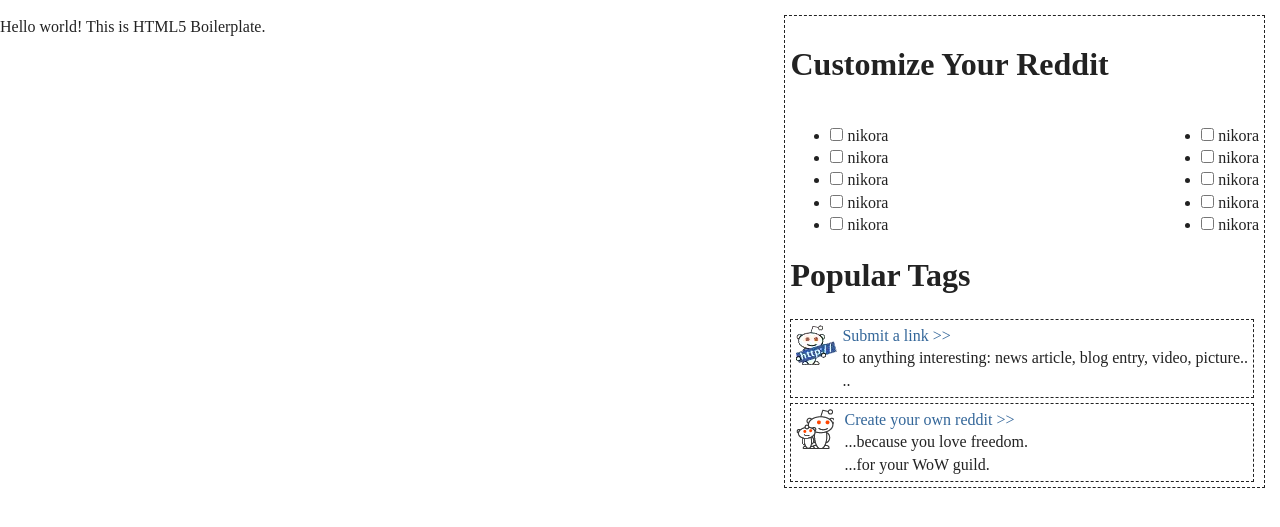
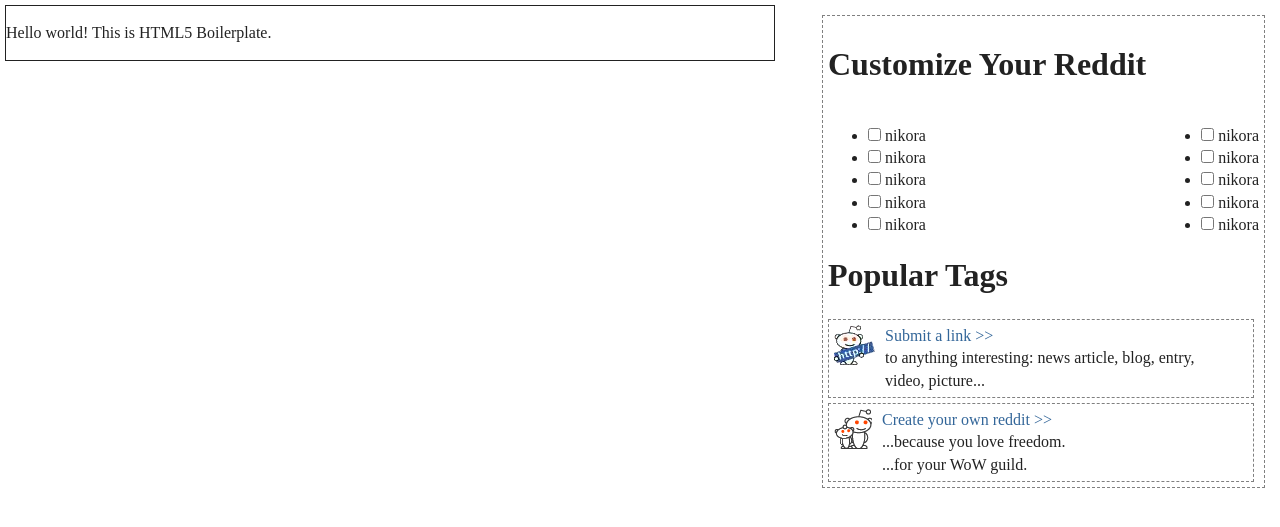
Before and after one commit to nbarateli/MidProjectReddit, a PHP site: page / in a window 1280 px wide. Shown: the part 42-569 px from the top of the page. Run offline with PHP 8.4, Linux system fonts and the light colour scheme; some libraries are stand-ins or nearby versions.

Commit message:
fixed the sidebar texts

```diff
--- a/css/main.css
+++ b/css/main.css
@@ -313,10 +313,11 @@ a {
 #side {
   float: right;
   border: none;
+  width: 35%;
 }
 
 .side {
-  border: 1px dashed;
+  border: 1px dashed gray;
   padding: 5px;
   overflow: hidden;
   margin: 5px 5px 0 0;
@@ -329,6 +330,15 @@ a {
 
 #checklist-2 {
   float: right;
+}
+
+#content {
+  clear: bottom;
+  float: left;
+  border: 1px solid;
+  width: 60%;
+  margin: 5px 5px;
+
 }
 
 #customize {
@@ -347,4 +357,5 @@ a {
 
 .side-content {
   float: left;
+  width: 85%;
 }
--- a/index.php
+++ b/index.php
@@ -28,7 +28,7 @@
     <li class="menu-item"><a class="menu-link" href="#">Niko</a></li>
   </ul>
 </div>
-<div id="content"></div>
+
 <div id="side" class="side">
   <div id="customize" class="side">
     <h1>Customize Your Reddit</h1>
@@ -53,13 +53,10 @@
       <h1>Popular Tags</h1>
     </div>
     <div id="submit" class="side">
-      <div class="logo"><img src="img/reddit_submit.png"></div>
+      <div class="logo"><img class="logo" src="img/reddit_submit.png"></div>
       <div class="side-content">
-        <a href="#">Submit a link >></a>
-        <br>
-        to anything interesting: news article, blog entry, video, picture..
-        <br>
-        ..
+        <a href="#">Submit a link >></a><br>
+        to anything interesting: news article, blog, entry, video, picture...
       </div>
     </div>
     <div id="create" class="side">
@@ -75,7 +72,9 @@
   </div>
 </div>
 <!-- Add your site or application content here -->
-<p>Hello world! This is HTML5 Boilerplate.</p>
+<div id="content">
+  <p>Hello world! This is HTML5 Boilerplate.</p>
+</div>
 <script src="js/vendor/modernizr-3.5.0.min.js"></script>
 <script src="https://code.jquery.com/jquery-3.2.1.min.js"
         integrity="sha256-hwg4gsxgFZhOsEEamdOYGBf13FyQuiTwlAQgxVSNgt4=" crossorigin="anonymous"></script>
```
